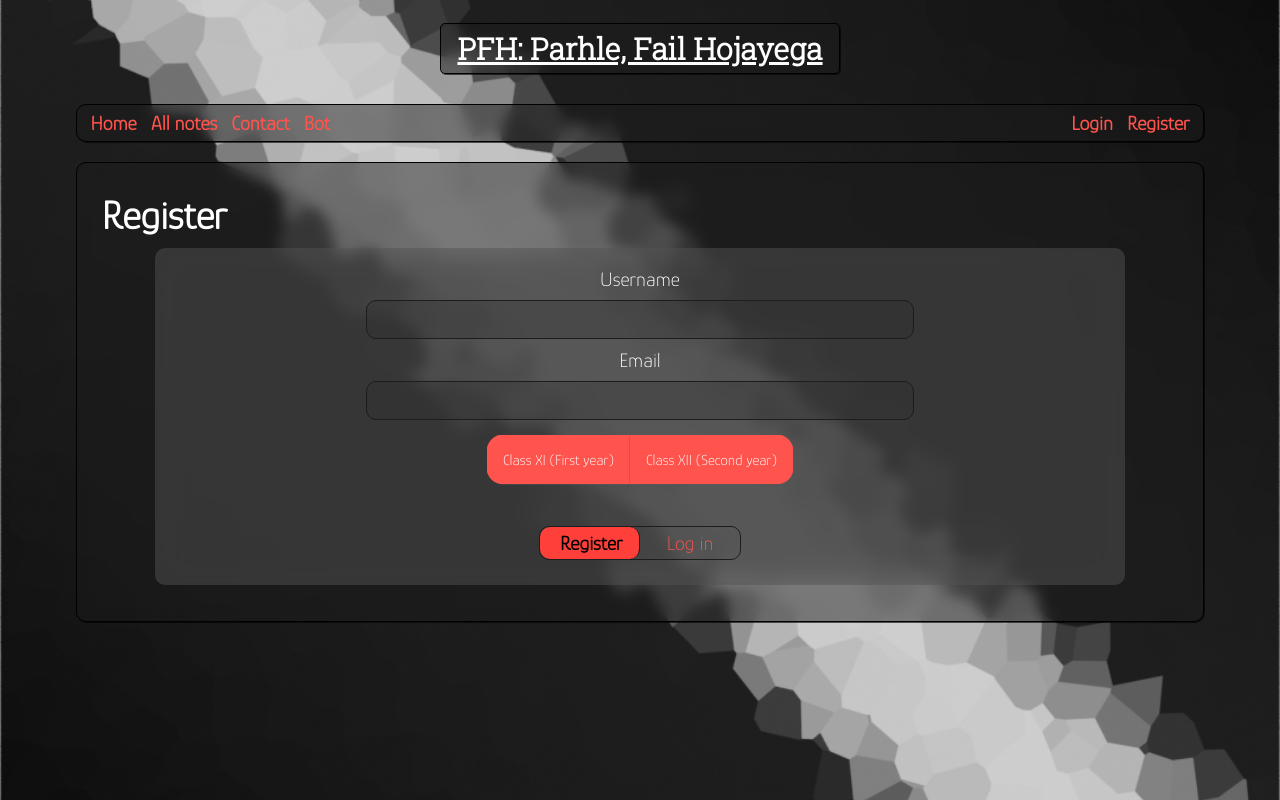
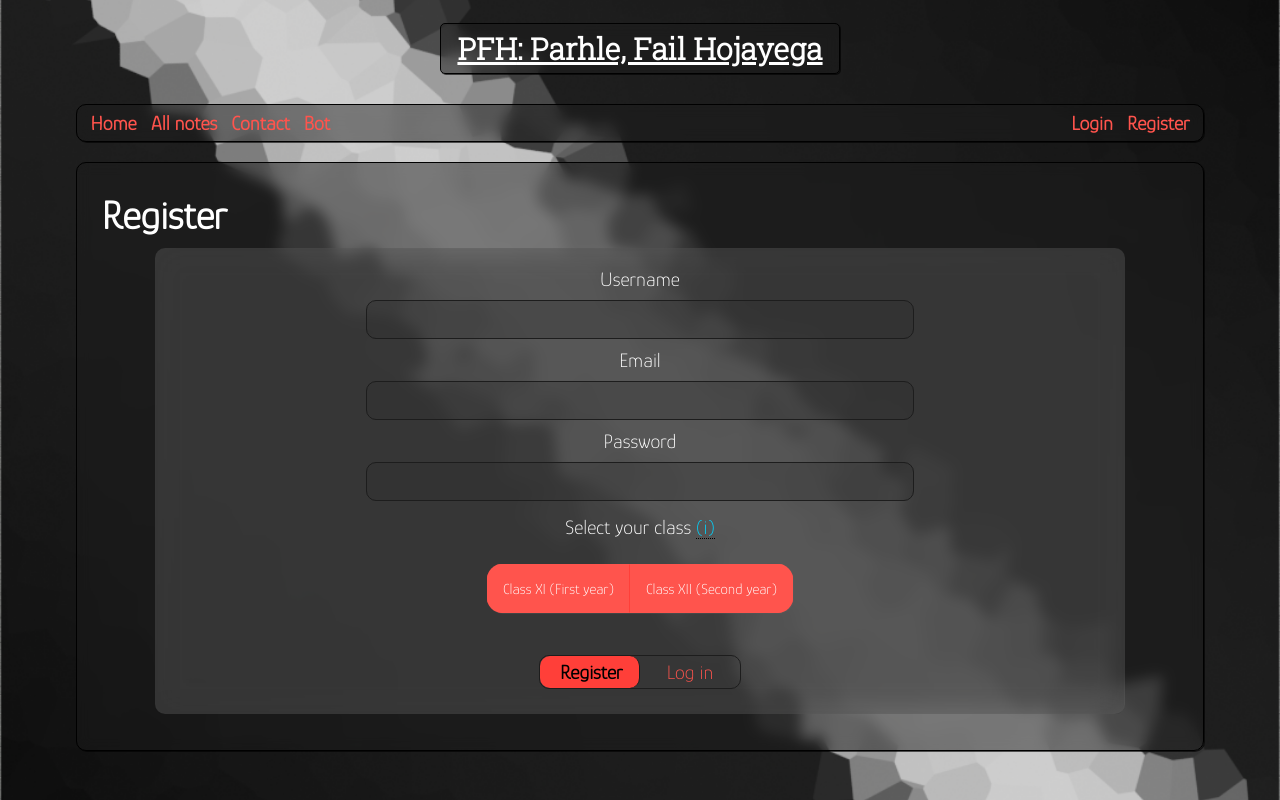
Before and after one commit to TheAM01/pfh, a website: page Public/User/register.html in a window 1280 px wide. Drawn offline with nearby package versions, Linux system fonts and the light colour scheme; files whose address does not match are found by name.

Commit message:
Fixed YET ANOTHER damn bug.

```diff
--- a/Public/User/register.html
+++ b/Public/User/register.html
@@ -55,6 +55,17 @@
                     <label for="email">Email</label>
                     <input type="email" id="email" name="email" class="standard_input">
                 </div>
+                <div class="input_group">
+                    <label for="password">Password</label>
+                    <input name="password" type="password" id="password" class="standard_input">
+                </div>
+
+                <div class="input_group">
+                    Select your class
+                    <div class="tooltip">(i)
+                        <span class="tooltip_text">Does not affect accessibility to notes. We record this for analytical purposes.</span>
+                    </div>
+                </div>
 
                 <div class="radio_group">
 
```
